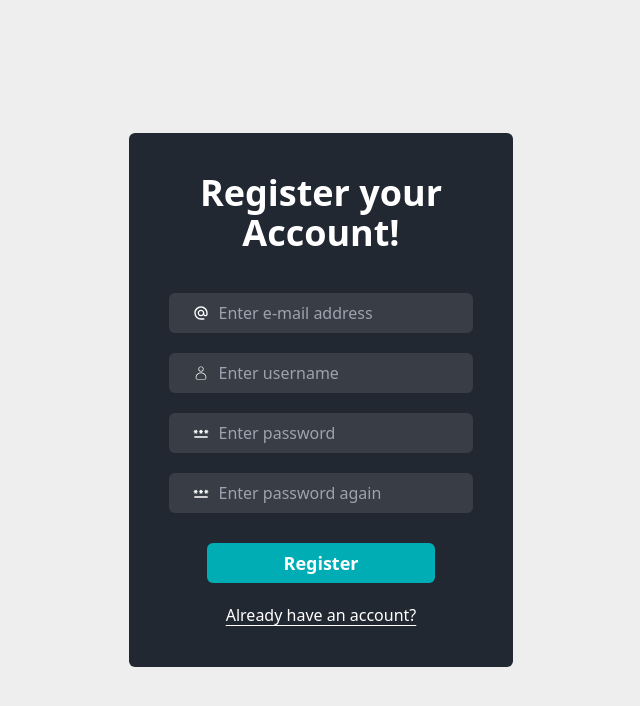
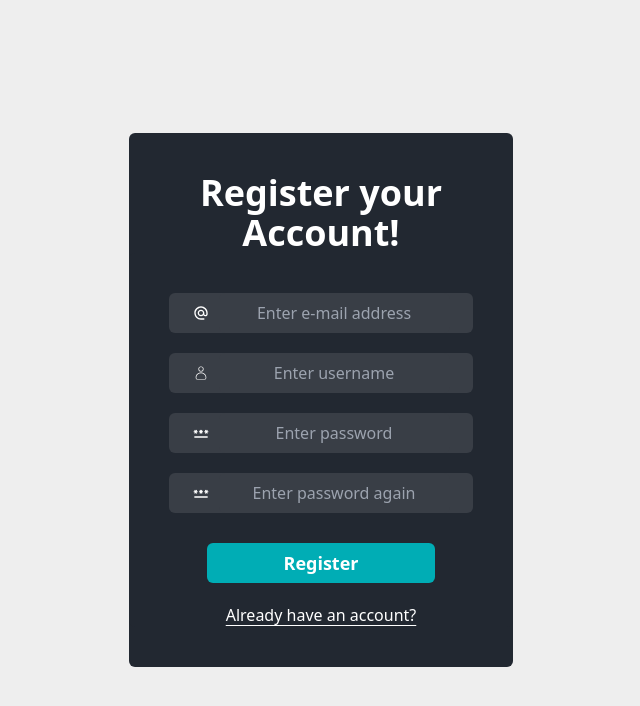
Before and after one commit to OrganizationTimo/Homepage, a React (Vite) app in the folder client/: page /register in a window 1280 px wide. Shown: the top 706 px of the page, without its empty margins (319-959 px from the left). Built offline with nearby package versions, Linux system fonts and the light colour scheme.

Commit message:
Add text-center class to input field

```diff
--- a/client/src/pages/auth-page/components/Authentication.tsx
+++ b/client/src/pages/auth-page/components/Authentication.tsx
@@ -95,7 +95,7 @@ export default function Authentication({
                 <div className="text-white">{inputField.icon}</div>
 
                 <input
-                  className="h-full rounded-md bg-secondary outline-none text-white"
+                  className="h-full rounded-md bg-secondary outline-none text-white text-center"
                   defaultValue={inputField.ref.current?.toString()}
                   placeholder={inputField.placeholder}
                   type={inputField.type}
```
